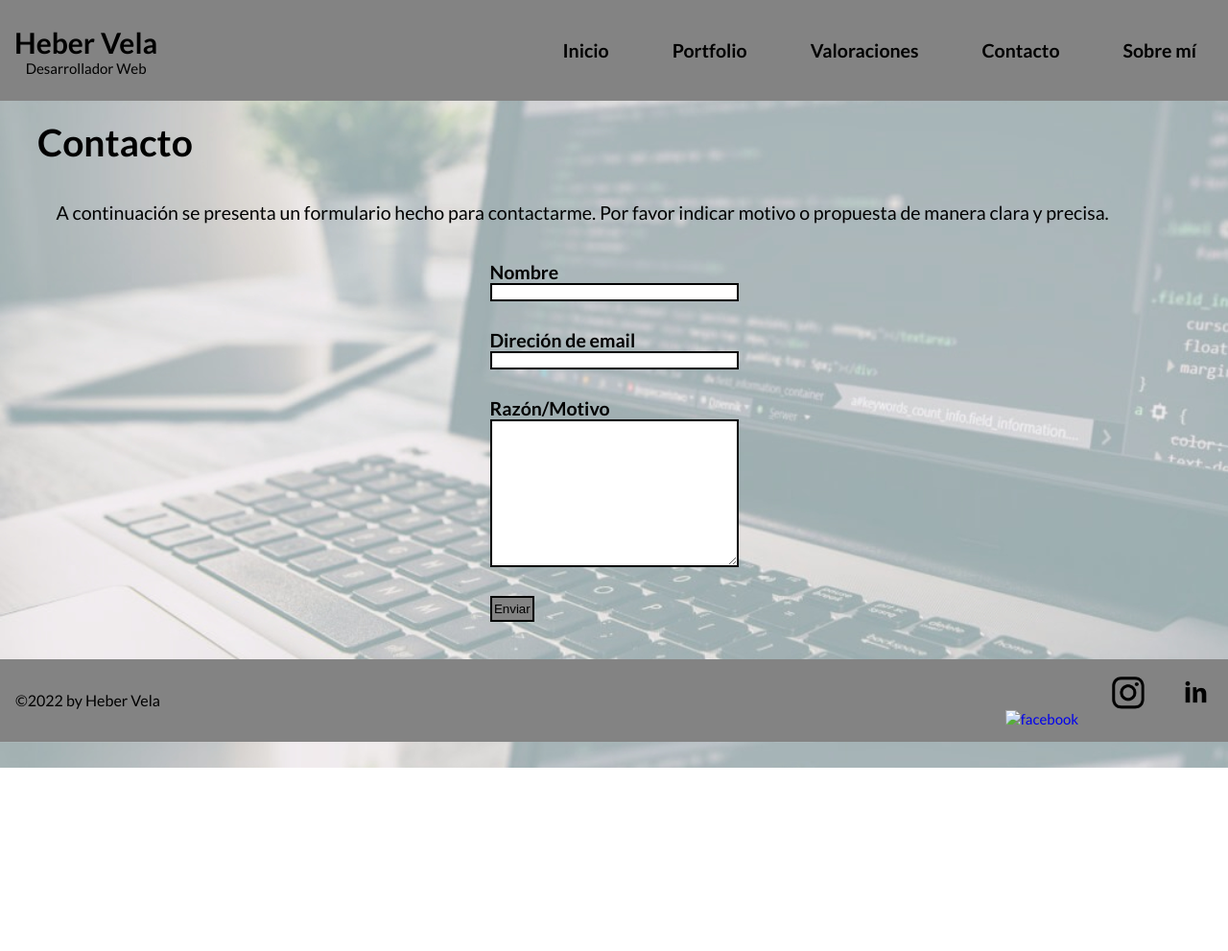
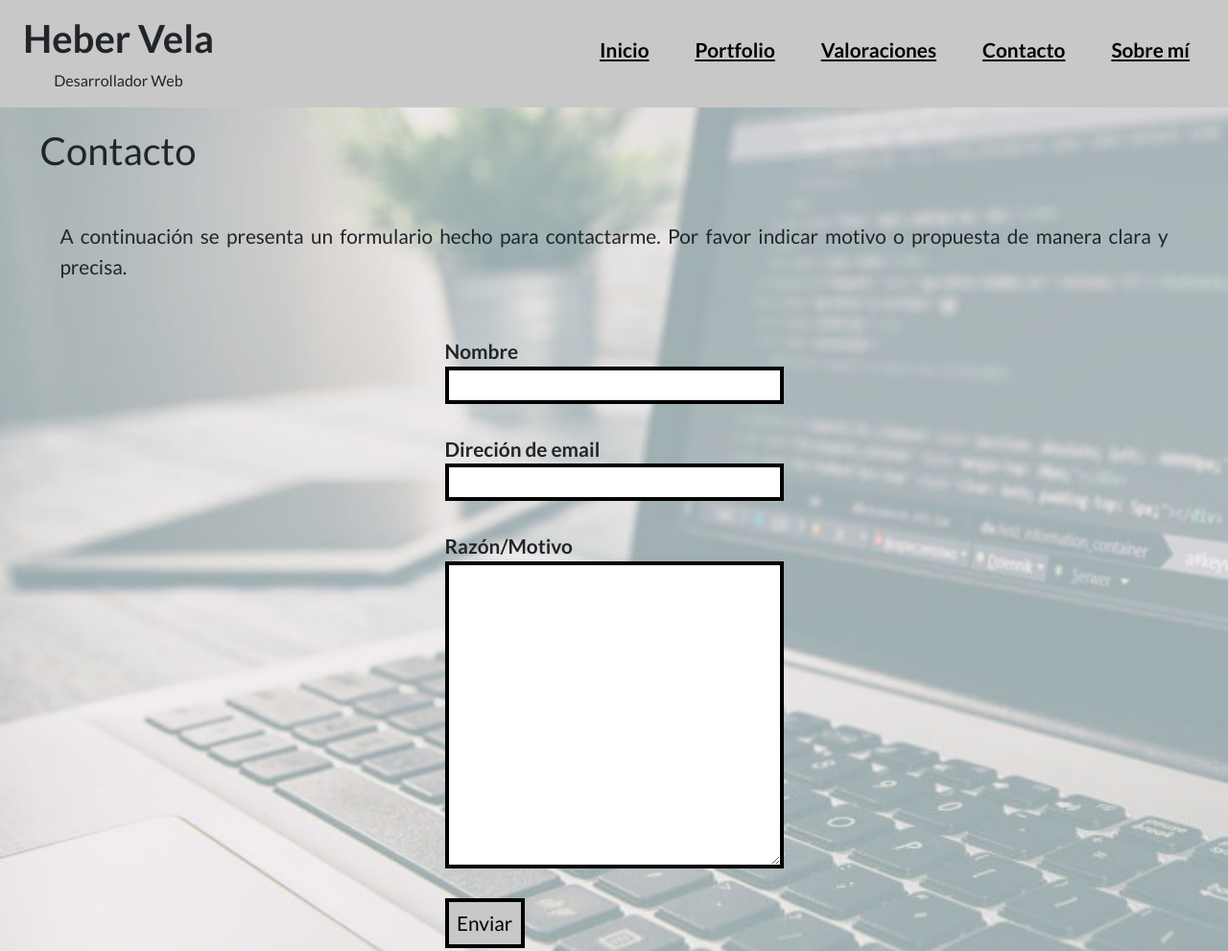
Before and after one commit to HeberVela29/proyecto-DesarrolloWeb, a plain HTML site: page pages/contacto.html in a window 1280 px wide. Shown: the top 991 px of the page at 96% size. Before the commit the page ends 800 px from the top, so only its background shows below. Drawn offline with nearby package versions, Linux system fonts and the light colour scheme.

Commit message:
Adaptado a Bootstrap

```diff
--- a/main.css
+++ b/main.css
@@ -11,7 +11,6 @@
     background-image: url(./img/background.jpg);
     background-size: cover;
     font-family: 'Lato', sans-serif;
-    font-size: 15px;
 }
 /* Fin general */
 
@@ -22,8 +21,8 @@
     left: 0;
     top: 0;
     right: 0;
-    padding: 0.5em;
-    background-color: rgb(131, 131, 131);
+    padding-top: 0.5em;
+    background-color: rgb(200, 200, 200);
     display: flex;
     flex-direction: column;
     align-items: center;
@@ -35,7 +34,12 @@
     align-items: center;
 }
 
+.titulo {
+    font-weight: bolder;
+}
+
 .lista-nav {
+    padding: 0em;
     display: flex;
     flex-direction: row;
     align-items: center;
@@ -66,7 +70,7 @@
     left: 0;
     bottom: 0;
     right: 0;
-    background-color: rgb(131, 131, 131);
+    background-color: rgb(200, 200, 200);
     display: flex;
     flex-direction: row;
     align-items: center;
@@ -81,14 +85,14 @@
 
 .imagen-redes {
     padding: 0.5em;
-    width: 2.3em;
+    width: 3em;
 }
 /* Fin pie de página */
 
 
 /* Index */
 .index-container {
-    padding-top: 7em;
+    padding-top: 10em;
     padding-bottom: 4em;
     padding-left: 1em;
     padding-right: 1em;
@@ -113,7 +117,7 @@
 
 /* Portfolio */
 .portfolio-container {
-    padding-top: 7em;
+    padding-top: 10em;
     padding-bottom: 8em;
     padding-left: 1em;
     padding-right: 1em;
@@ -129,6 +133,7 @@
 }
 
 .lista-portfolio {
+    padding: 0;
     display: flex;
     flex-direction: column;
     font-weight: bold;
@@ -138,7 +143,7 @@
     width: fit-content;
     border-style: solid;
     border-color: black;
-    padding: 1em 0em;
+    padding: 0.8em 0em;
     margin: 1em 0em;
     border-radius: 1em;
     text-align: center;
@@ -147,13 +152,14 @@
 .lista-portfolio_proyecto-link {
     text-decoration: none;
     color: black;
-    background-color: rgb(182, 182, 182);
+    background-color: rgb(200, 200, 200);
     border-radius: 1em;
     padding: 1em 2em;
 }
 
 .lista-portfolio_proyecto-link:hover {
     text-decoration: none;
+    color: black;
     background-color: white;
     border-radius: 1em;
     padding: 1em 2em;
@@ -163,7 +169,7 @@
 
 /* Valoraciones */
 .valoraciones-container {
-    padding-top: 7em;
+    padding-top: 10em;
     padding-bottom: 4em;
     padding-left: 1em;
     padding-right: 1em;
@@ -202,7 +208,7 @@
 
 /* Contacto */
 .contacto-container {
-    padding-top: 7em;
+    padding-top: 10em;
     padding-bottom: 8em;
     padding-left: 1em;
     padding-right: 1em;
@@ -245,9 +251,9 @@
 }
 
 #boton {
-    background: rgb(131, 131, 131);
-    height: 2em;
-    width: 3.5em;
+    background: rgb(200, 200, 200);
+    height: 2.5em;
+    width: 4em;
     border: solid black 0.2em;
 }
 /* Fin contacto */
@@ -255,7 +261,7 @@
 
 /* Sobre mí */
 .sobremi-container {
-    padding-top: 7em;
+    padding-top: 10em;
     padding-bottom: 20em;
     padding-left: 1em;
     padding-right: 1em;
@@ -341,22 +347,23 @@
     /* Menú de navegación */
     .header {
         position: static;
-        background-color: rgb(131, 131, 131);
-        padding: 0em;
+        padding-left: 1em;
+        padding-right: 1em;
         display: flex;
         flex-direction: row;
         justify-content: space-between;
     }
 
     .header-container {
-        padding: 1em;
+        padding-top: 00.5em;
+        padding-left: 0.5em;
         display: flex;
         flex-direction: column;
         justify-items: center;
     }
 
     .lista-nav {
-        height: 7em;
+        height: 5em;
         display: flex;
         flex-direction: row;
         justify-content: flex-end;
@@ -364,7 +371,7 @@
     }
 
     .lista-nav_item {
-        padding: 1.1em;
+        padding: 0.8em;
         font-weight: bold;
     }
 
@@ -384,8 +391,8 @@
 
     /* Index */
     .index-container {
-        padding: 1em;
-        padding-bottom: 2em;
+        padding: 5em;
+        padding-bottom: 6em;
         display: grid;
         grid-template-columns: 1fr 1fr;
         gap: 1.5em;
@@ -488,20 +495,22 @@
 
     /* Menú de navegación */
      .lista-nav_item {
-        padding: 2.2em;
+        padding: 1.5em;
     }
     /* Fin menú de navegación */
 
 
     /* Pie de página */
+    .footer-container {
+        padding-left: 2em;
+        padding-right: 2em;
+    }
     .copyright {
         font-size: medium;
-        padding-left: 1em;
     }
 
     .imagen-redes {
-        padding: 1em;
-        width: 2.5em;
+        width: 3em;
     }
     /* Fin pie de página */
 
--- a/pages/contacto.html
+++ b/pages/contacto.html
@@ -10,6 +10,9 @@
 
 <!-- Ícono de página -->
     <link rel="shortcut icon" href="../img/CV Foto.jpg" type="image/x-icon">
+
+<!-- Link Bootstrap -->
+    <link href="https://cdn.jsdelivr.net/npm/bootstrap@5.1.3/dist/css/bootstrap.min.css" rel="stylesheet" integrity="sha384-1BmE4kWBq78iYhFldvKuhfTAU6auU8tT94WrHftjDbrCEXSU1oBoqyl2QvZ6jIW3" crossorigin="anonymous">
 
 <!-- CSS estilo -->
     <link rel="stylesheet" href="../main.css">
@@ -26,7 +29,7 @@
 <!-- Menú de navegación y Título-->
     <header class="header">
         <div class="header-container">
-            <h1>Heber Vela  </h1>
+            <h1 class="titulo">Heber Vela  </h1>
             <p>Desarrollador Web</p>
         </div>
 
@@ -85,6 +88,10 @@
     </footer>
 <!-- Fin pie de página -->
 
+
+<!-- Link JavaScript -->
+    <script src="https://cdn.jsdelivr.net/npm/bootstrap@5.1.3/dist/js/bootstrap.bundle.min.js" integrity="sha384-ka7Sk0Gln4gmtz2MlQnikT1wXgYsOg+OMhuP+IlRH9sENBO0LRn5q+8nbTov4+1p" crossorigin="anonymous"></script>
+
 </body>
 
 </html>
```
Also changed, not shown: index.html (+7 -1 lines), pages/portfolio.html (+7 -1 lines), pages/sobremi.html (+7 -1 lines), pages/valoraciones.html (+7 -1 lines).
